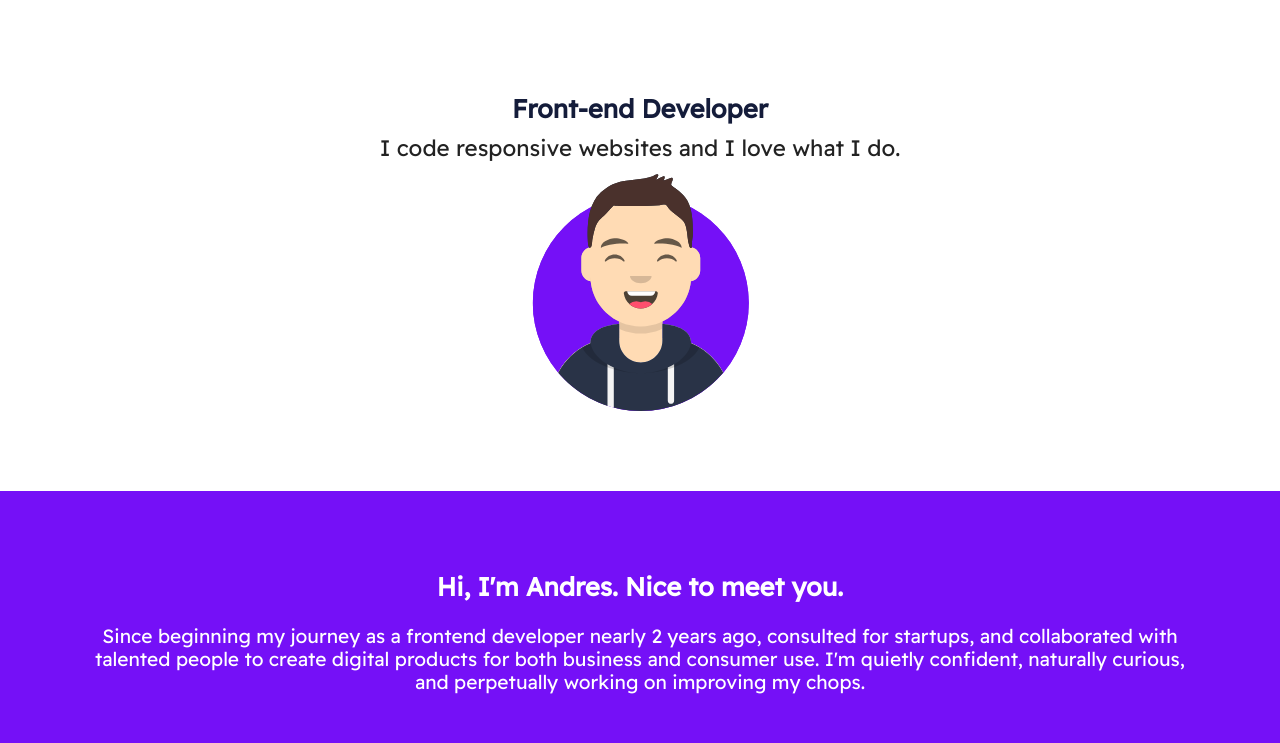
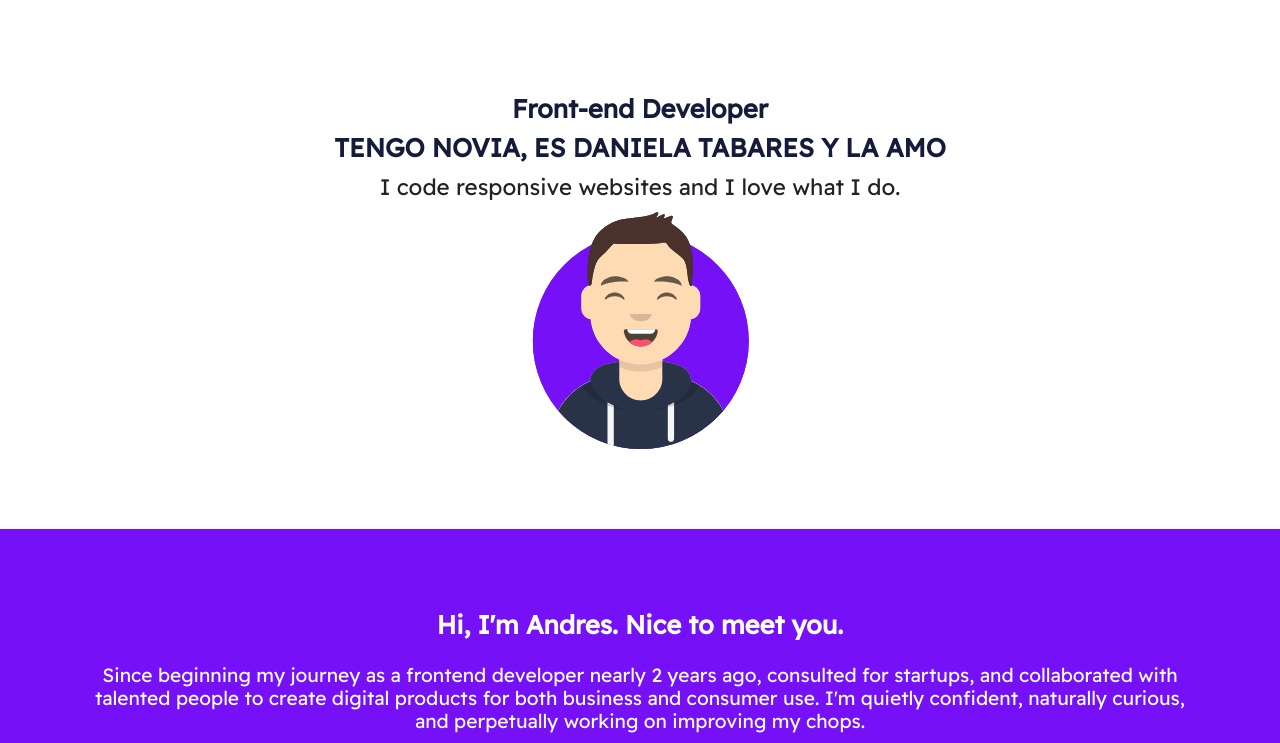
Before and after one commit to AndresOrozcoDev/portfolio, a plain HTML site: page index.html in a window 1280 px wide. Shown: the part 57-800 px from the top of the page. Drawn offline with nearby package versions, Linux system fonts and the light colour scheme.

Commit message:
settings

```diff
--- a/index.html
+++ b/index.html
@@ -46,6 +46,7 @@
           <div class="row">
             <div class="col">
               <h2 class="ao-text__h2 ao-text--back text-center">Front-end Developer</h2>
+              <h2 class="ao-text__h2 ao-text--back text-center">TENGO NOVIA, ES DANIELA TABARES Y LA AMO</h2>
               <h4 class="ao-text__h4 ao-text--back text-center">I code responsive websites and I love what I do.</h4>
               <div class="ao-container--fullWidthCenter">
                 <img class="text-center" src="./assets/images/ao-avatar.svg" alt="Avatar">
```
